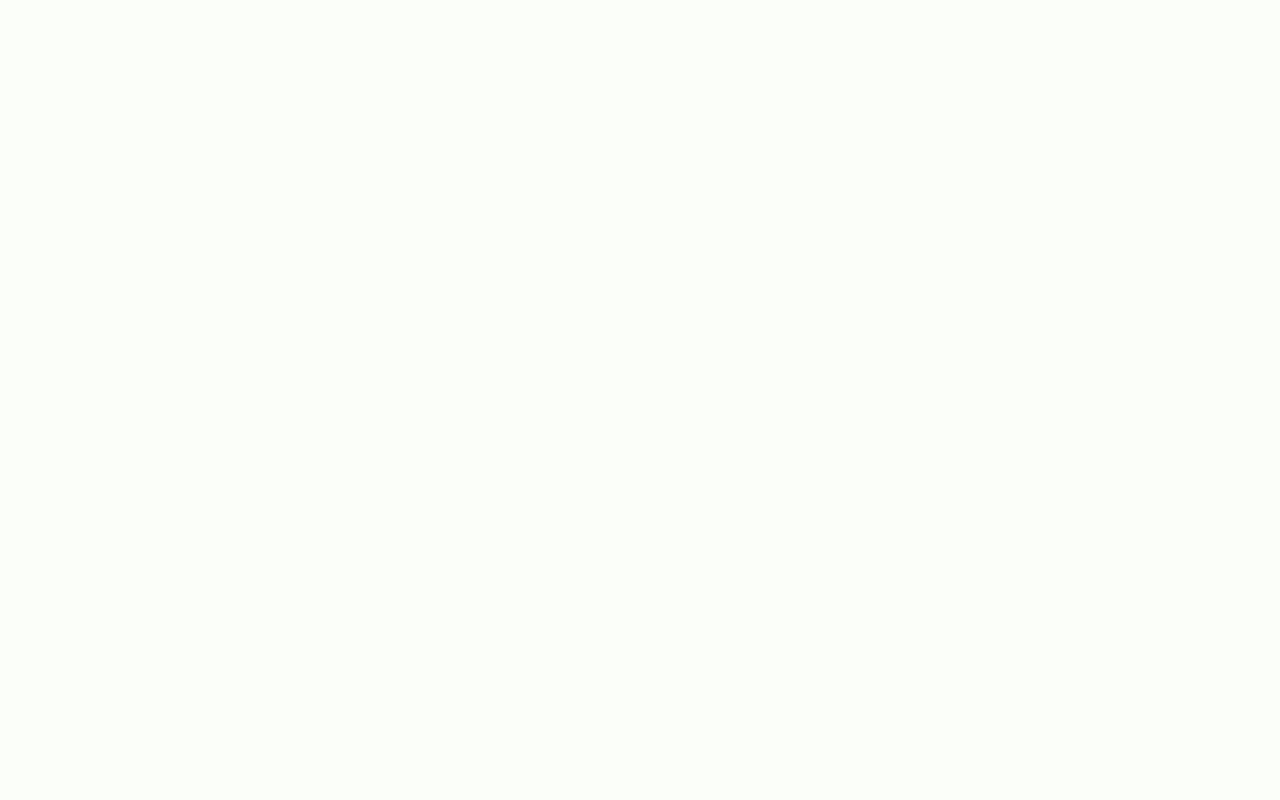
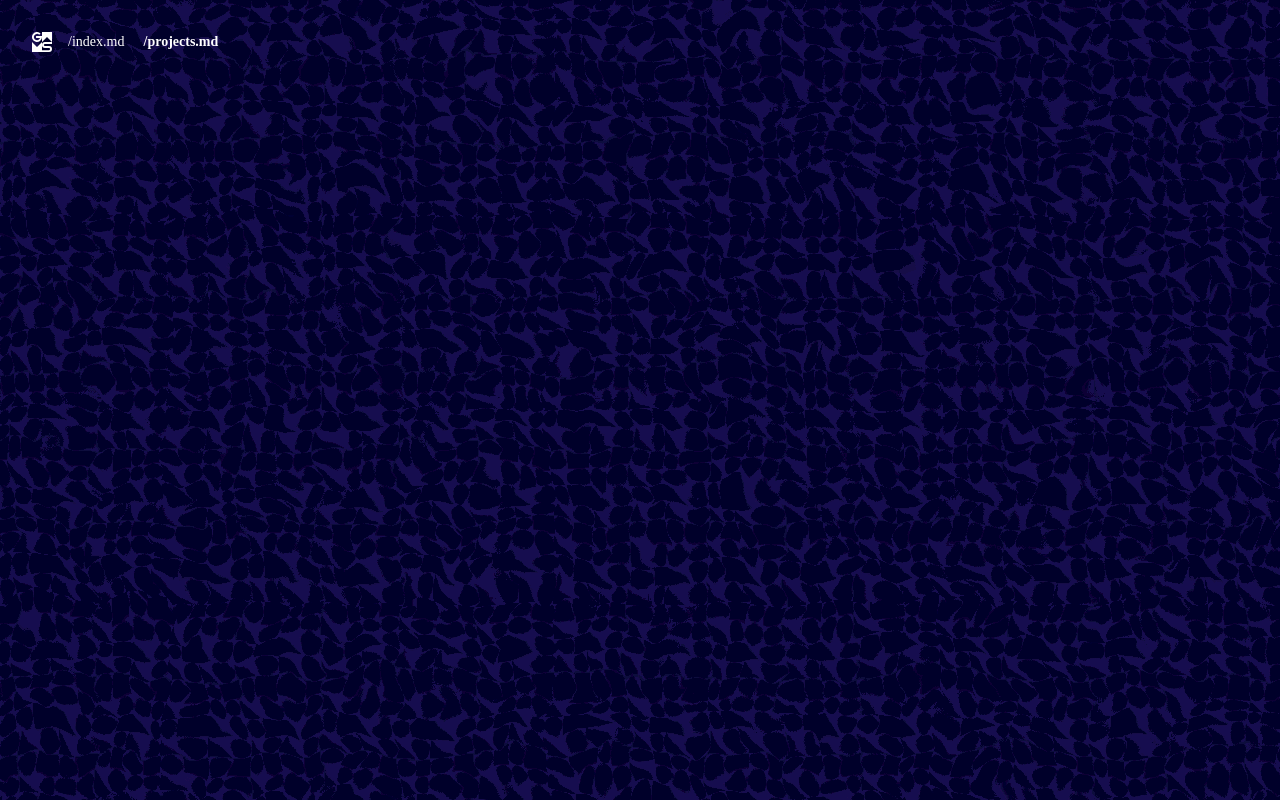
Before and after one commit to gavinhsmith/portfolio, a Nuxt app: page /projects in a window 1280 px wide. Before the commit this address had no page. Built offline with nearby package versions, Linux system fonts and the light colour scheme.

Commit message:
[ui] Add second page

```diff
--- a/app/components/NavBar.vue
+++ b/app/components/NavBar.vue
@@ -1,12 +1,26 @@
 <script setup>
-defineProps(["path"]);
+const links = [
+  { to: "/", label: "/index.md", exact: true },
+  { to: "/projects", label: "/projects.md" },
+];
 </script>
 
 <template>
   <nav
-    class="fixed top-0 left-0 z-10 w-full p-5 md:p-8 bg-transparent text-white font-mono text-sm flex flex-row items-center gap-2"
+    class="fixed top-0 left-0 z-10 w-full p-5 md:p-8 bg-transparent text-white font-mono text-sm flex flex-row items-center gap-4"
   >
     <img src="/favicon.svg" alt="" class="w-5 h-5 brightness-0 invert" />
-    <span>{{ path }}</span>
+    <NuxtLink
+      v-for="link in links"
+      :key="link.to"
+      :to="link.to"
+      :data-label="link.label"
+      :active-class="link.exact ? '' : 'font-bold'"
+      :exact-active-class="'font-bold'"
+      class="inline-flex flex-col after:content-[attr(data-label)] after:font-bold after:h-0 after:overflow-hidden after:invisible after:select-none"
+    >
+      <!-- the hidden bold ::after copy reserves the bold width, so bolding never shifts the layout -->
+      {{ link.label }}
+    </NuxtLink>
   </nav>
 </template>
--- a/app/layouts/default.vue
+++ b/app/layouts/default.vue
@@ -1,7 +1,17 @@
 <template>
-  <div
-    class="flow-root w-screen h-dvh bg-porcelain text-ink-black overscroll-none"
-  >
-    <slot />
+  <div class="flow-root w-screen h-dvh text-porcelain overscroll-none">
+    <div class="w-full h-full absolute overflow-hidden -z-10">
+      <FilterDisplacement :baseFreq="0.01" :dispScale="35">
+        <div
+          class="w-full h-full bg-deep-twilight bg-[url(/img/pattern.svg)] bg-center scale-120 animate-[bg-pattern-drift_60s_linear_infinite]"
+        ></div>
+      </FilterDisplacement>
+    </div>
+
+    <NavBar />
+
+    <div class="w-full h-full">
+      <slot />
+    </div>
   </div>
 </template>
--- a/app/pages/index.vue
+++ b/app/pages/index.vue
@@ -1,15 +1,5 @@
 <template>
   <div>
-    <div class="w-full h-full absolute overflow-hidden">
-      <FilterDisplacement :baseFreq="0.01" :dispScale="35">
-        <div
-          class="w-full h-full bg-deep-twilight bg-[url(/img/pattern.svg)] bg-center scale-120 animate-[bg-pattern-drift_60s_linear_infinite]"
-        ></div>
-      </FilterDisplacement>
-    </div>
-
-    <NavBar path="/index.md" />
-
     <div
       class="w-full h-dvh flex flex-col md:flex-row gap-2 md:gap-4 items-center justify-center overflow-hidden px-4"
     >
--- /dev/null
+++ b/app/pages/projects/index.vue
@@ -0,0 +1 @@
+<template></template>
```
